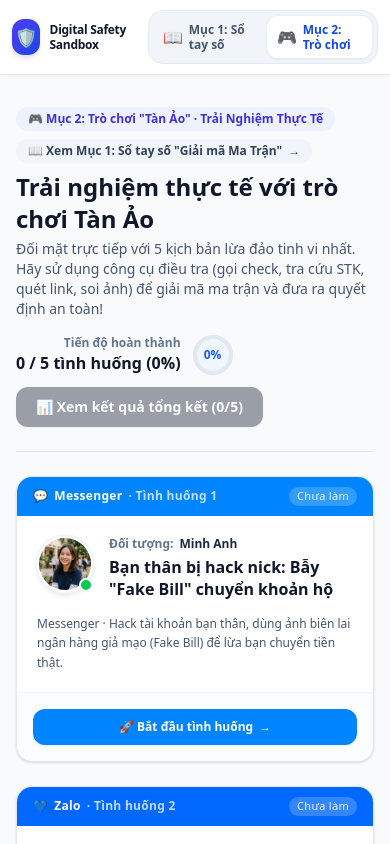
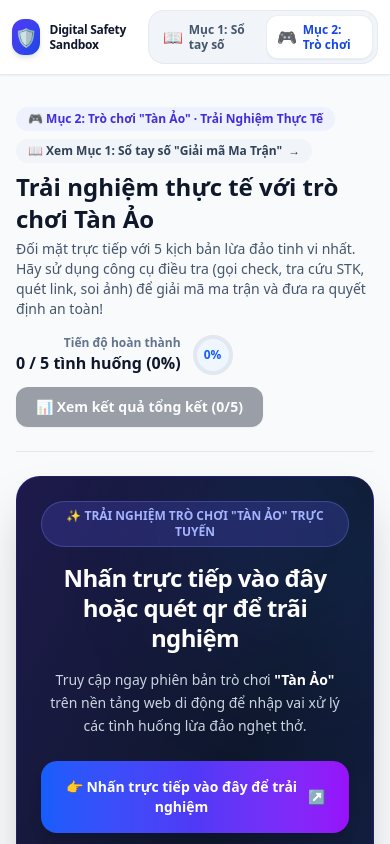
Before and after one commit to tanthin1206/Digital-Safety-Sandbox, a React (Vite) app: page / in a window 390 px wide. Both pictures are taken after a click on the button "🎮 Mục 2: Trò chơi". Shown: the top 844 px of the page. Built offline with nearby package versions, Linux system fonts and the light colour scheme; no server answers; the HTML template or start-up script is replaced by a standard one.

Commit message:
feat: add QR code and direct link to Tan Ao in Muc 2

```diff
--- a/src/pages/Menu.tsx
+++ b/src/pages/Menu.tsx
@@ -1,3 +1,4 @@
+import { useState } from 'react'
 import { scenarios } from '../scenarios'
 import type { Platform } from '../scenarios/types'
 import type { ScenarioResult } from '../lib/score'
@@ -16,6 +17,7 @@
 }
 
 export default function Menu({ results, onPick, onFinish, onOpenHandbook }: Props) {
+  const [copied, setCopied] = useState(false)
   const done = Object.keys(results).length
   const total = scenarios.length
   const pct = Math.round((done / total) * 100)
@@ -68,8 +70,103 @@
         </div>
       </div>
 
+      {/* Hero Portal Card: Nhấn trực tiếp vào đây hoặc quét qr để trải nghiệm */}
+      <div className="mt-6 overflow-hidden rounded-3xl bg-gradient-to-br from-indigo-950 via-slate-900 to-blue-950 p-6 sm:p-8 text-white shadow-2xl border border-indigo-800/40 relative">
+        <div className="relative z-10 flex flex-col md:flex-row items-center justify-between gap-8">
+          <div className="flex-1 space-y-4 text-center md:text-left">
+            <div className="inline-flex items-center gap-2 rounded-full bg-indigo-500/20 px-4 py-1.5 text-xs font-semibold text-indigo-300 border border-indigo-400/30">
+              ✨ TRẢI NGHIỆM TRÒ CHƠI "TÀN ẢO" TRỰC TUYẾN
+            </div>
+
+            <h2 className="text-2xl sm:text-3xl lg:text-4xl font-black tracking-tight text-white leading-tight">
+              Nhấn trực tiếp vào đây hoặc quét qr để trãi nghiệm
+            </h2>
+
+            <p className="text-slate-300 text-sm sm:text-base max-w-xl leading-relaxed">
+              Truy cập ngay phiên bản trò chơi <strong className="text-white">"Tàn Ảo"</strong> trên nền tảng web di động để nhập vai xử lý các tình huống lừa đảo nghẹt thở.
+            </p>
+
+            {/* Direct Link Button */}
+            <div className="pt-2 flex flex-col sm:flex-row items-stretch sm:items-center gap-3">
+              <a
+                href="https://tanthin1206.github.io/t-n-t-o/"
+                target="_blank"
+                rel="noopener noreferrer"
+                className="inline-flex items-center justify-center gap-2.5 rounded-2xl bg-gradient-to-r from-blue-600 via-indigo-600 to-purple-600 px-6 py-4 text-sm sm:text-base font-extrabold text-white shadow-lg hover:from-blue-500 hover:to-purple-500 hover:scale-[1.02] active:scale-95 transition-all text-center"
+              >
+                <span>👉 Nhấn trực tiếp vào đây để trải nghiệm</span>
+                <span>↗</span>
+              </a>
+
+              <button
+                onClick={() => {
+                  navigator.clipboard.writeText('https://tanthin1206.github.io/t-n-t-o/')
+                  setCopied(true)
+                  setTimeout(() => setCopied(false), 2500)
+                }}
+                className="inline-flex items-center justify-center gap-1.5 rounded-2xl bg-white/10 hover:bg-white/20 border border-white/20 px-4 py-3.5 text-xs sm:text-sm font-semibold text-slate-200 transition active:scale-95"
+              >
+                <span>{copied ? '✓ Đã sao chép link!' : '📋 Sao chép link'}</span>
+              </button>
+            </div>
+
+            <div className="text-xs text-indigo-300/80 font-mono break-all pt-1">
+              🔗 Link:{' '}
+              <a
+                href="https://tanthin1206.github.io/t-n-t-o/"
+                target="_blank"
+                rel="noopener noreferrer"
+                className="underline hover:text-white font-semibold"
+              >
+                https://tanthin1206.github.io/t-n-t-o/
+              </a>
+            </div>
+          </div>
+
+          {/* QR Code Container */}
+          <div className="flex flex-col items-center shrink-0">
+            <a
+              href="https://tanthin1206.github.io/t-n-t-o/"
+              target="_blank"
+              rel="noopener noreferrer"
+              title="Nhấn để mở trò chơi hoặc quét QR"
+              className="group relative rounded-2xl bg-white p-3.5 shadow-2xl ring-4 ring-indigo-500/30 transition-transform hover:scale-105 block"
+            >
+              <img
+                src="images/qr_tanao.png"
+                alt="Mã QR trải nghiệm trò chơi Tàn Ảo"
+                className="h-44 w-44 sm:h-52 sm:w-52 rounded-xl object-contain"
+              />
+              <div className="absolute inset-0 rounded-2xl ring-1 ring-inset ring-black/10 pointer-events-none" />
+            </a>
+            <div className="mt-3 text-center">
+              <span className="inline-flex items-center gap-1.5 text-xs font-semibold text-slate-200">
+                <span>📱</span> Quét mã QR bằng Camera / Zalo
+              </span>
+            </div>
+          </div>
+        </div>
+
+        {/* Decorative blur */}
+        <div className="pointer-events-none absolute -right-16 -top-16 h-64 w-64 rounded-full bg-blue-500/10 blur-3xl" />
+        <div className="pointer-events-none absolute -left-16 -bottom-16 h-64 w-64 rounded-full bg-indigo-500/10 blur-3xl" />
+      </div>
+
+      {/* Section Divider & Sandbox Scenarios Grid */}
+      <div className="mt-10 mb-4 flex items-center justify-between">
+        <div>
+          <h3 className="text-lg font-bold text-slate-900 flex items-center gap-2">
+            <span>🛡️ Bộ Kịch Bản Thực Chiến Mô Phỏng Trên Web</span>
+            <span className="rounded-full bg-slate-200 px-2 py-0.5 text-xs text-slate-700 font-semibold">{total} tình huống</span>
+          </h3>
+          <p className="text-xs text-slate-500 mt-0.5">
+            Trải nghiệm trực tiếp các tình huống mô phỏng chi tiết ngay tại trình duyệt:
+          </p>
+        </div>
+      </div>
+
       {/* Grid of Scenarios - dàn hàng ngang đa cột */}
-      <div className="mt-6 grid grid-cols-1 gap-6 sm:grid-cols-2 lg:grid-cols-3">
+      <div className="grid grid-cols-1 gap-6 sm:grid-cols-2 lg:grid-cols-3">
         {scenarios.map((s, idx) => {
           const b = BADGE[s.platform]
           const r = results[s.id]
```
Also changed, not shown: public/images/qr_tanao.png (added).
